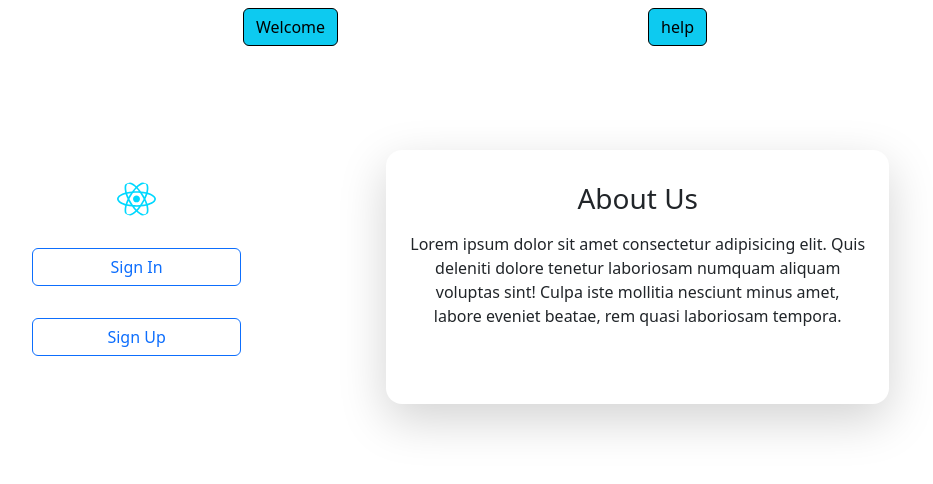
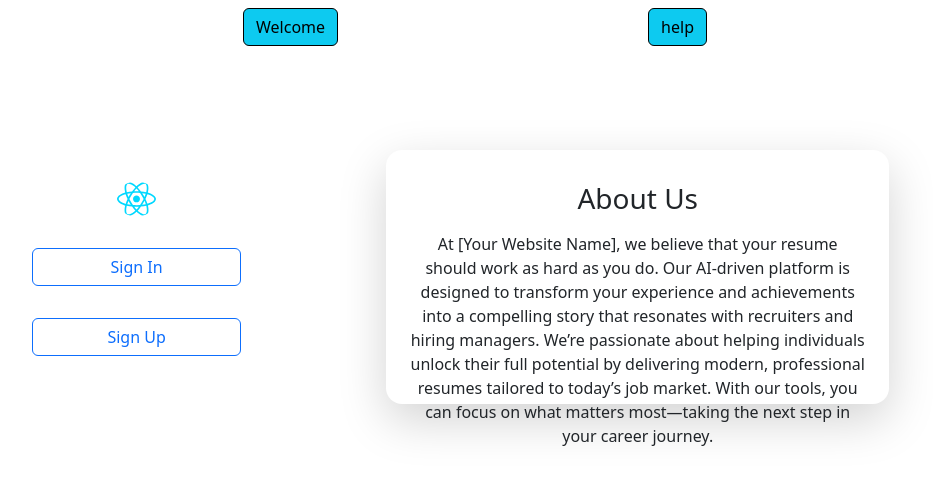
Before and after one commit to ihuda100/re_cv_client, a React (Vite) app: page / in a window 1280 px wide. Shown: the top 484 px of the page, without its empty margins (165-1098 px from the left). Built offline with nearby package versions, Linux system fonts and the light colour scheme.

Commit message:
Update welcome.jsx

```diff
--- a/src/componentsClient/welcome.jsx
+++ b/src/componentsClient/welcome.jsx
@@ -31,7 +31,12 @@ const Welcome = () => {
                 <div className="px-4" style={{ height: '100%', width: "60%" }}>
                     <div className="bg-white p-4 shadow-lg text-center" style={{ height: '100%', width: "80%", borderRadius: '16px' }}>
                         <h3 className="py-2">About Us</h3>
-                        <p>Lorem ipsum dolor sit amet consectetur adipisicing elit. Quis deleniti dolore tenetur laboriosam numquam aliquam voluptas sint! Culpa iste mollitia nesciunt minus amet, labore eveniet beatae, rem quasi laboriosam tempora.</p>
+                        <p>At [Your Website Name], we believe that your resume should work as hard as you do.
+                            Our AI-driven platform is designed to transform your experience and achievements into a compelling story that resonates with recruiters and hiring managers.
+                            We’re passionate about helping individuals unlock their full potential by delivering modern, professional resumes tailored to today’s job market.
+                            With our tools, you can focus on what matters most—taking the next step in your career journey.
+
+</p>
                     </div>
                 </div>
             </div>
```
